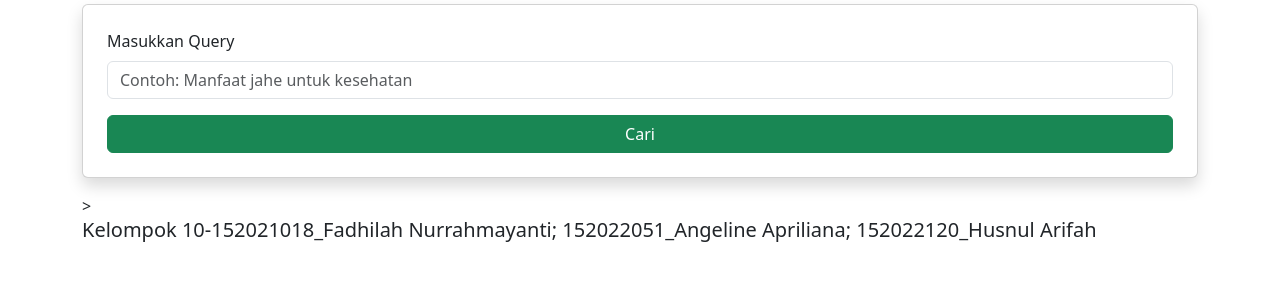
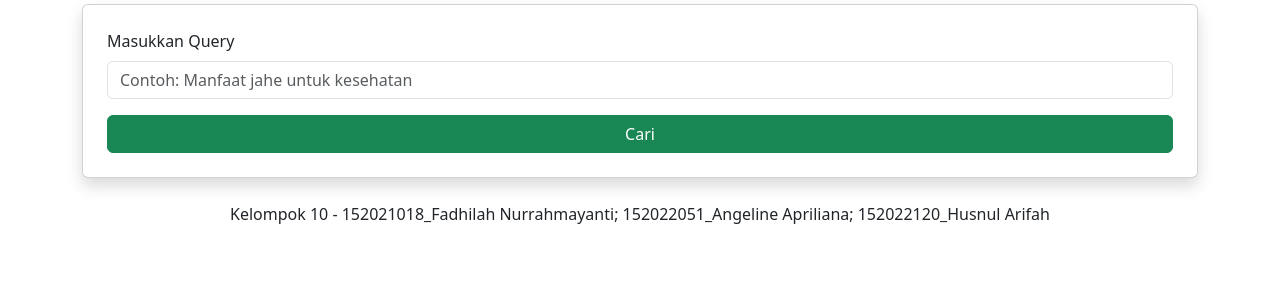
Before and after one commit to codedreamerD/UAS-IR-Project, a Flask app: page / in a window 1280 px wide. Shown: the part 240-540 px from the top of the page. Run offline with Flask 3, Linux system fonts and the light colour scheme; parts of the project's set-up code (start-up, migrations or seed data) failed here and were passed over.

Commit message:
Update index.html

```diff
--- a/templates/index.html
+++ b/templates/index.html
@@ -21,8 +21,8 @@
                 <button type="submit" class="btn btn-success w-100">Cari</button>
             </form>
         </div>
-        <div class="mt-3">>
-            <h5> Kelompok 10-152021018_Fadhilah Nurrahmayanti; 152022051_Angeline Apriliana; 152022120_Husnul Arifah</h5>
+        <div class="text-center mt-4">
+            <p>Kelompok 10 - 152021018_Fadhilah Nurrahmayanti; 152022051_Angeline Apriliana; 152022120_Husnul Arifah</p>
         </div>
     </div>
     <script src="https://cdn.jsdelivr.net/npm/bootstrap@5.3.0-alpha3/dist/js/bootstrap.bundle.min.js"></script>
```
